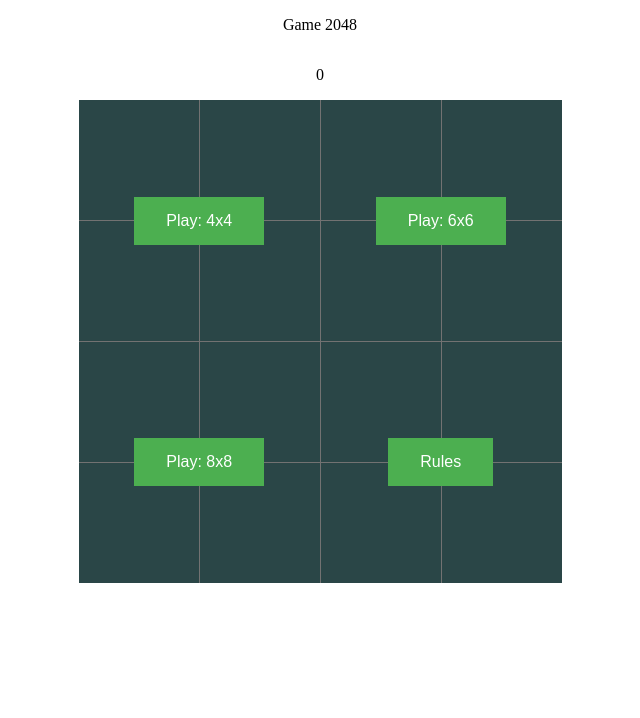
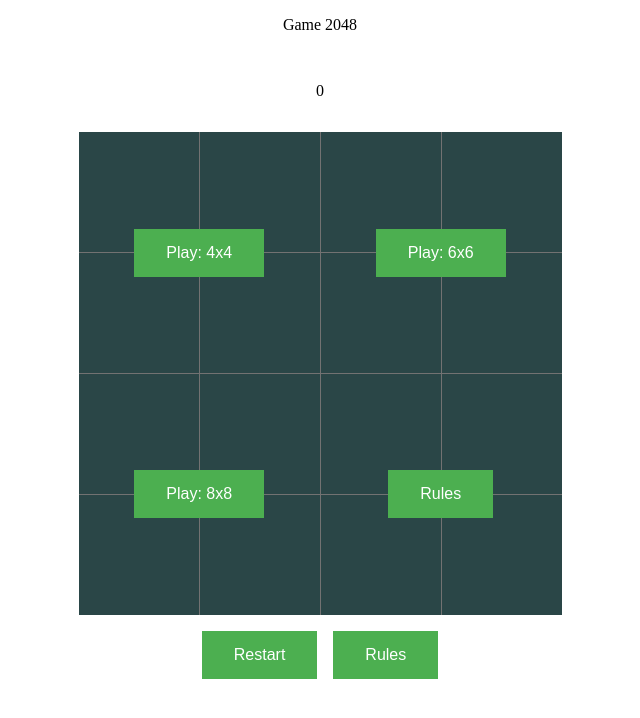
Before and after one commit to rhnh/2048v2, a website built with Vite: page index.html in a window 1280 px wide. Shown: the whole page, without its empty margins (320-960 px from the left). Built offline with nearby package versions, Linux system fonts and the light colour scheme.

Commit message:
pre-live

```diff
--- a/src/main.ts
+++ b/src/main.ts
@@ -24,10 +24,10 @@ const button = createStartButton({
   cells,
   messageBoard,
 })
-const area4 = createElement("div")("start-buttons-area")
-const area6 = createElement("div")("start-buttons-area")
-const area8 = createElement("div")("start-buttons-area")
-const detailArea = createElement("div")("start-buttons-area")
+const area4 = createElement("section")("start-buttons-area")
+const area6 = createElement("section")("start-buttons-area")
+const area8 = createElement("section")("start-buttons-area")
+const detailArea = createElement("section")("start-buttons-area")
 const container = createElement("article")("container")
 const btnDetails = createElement("button")("button")
 const title = createElement("p")("title")
@@ -97,4 +97,22 @@ document.body.appendChild(container)
 container.appendChild(messageBoard)
 renderScore(messageBoard)
 container.appendChild(board)
+const restartBtn = createElement("button")("btn-restart")
+restartBtn.addEventListener("click", () => {
+  window.location.reload()
+})
+const end = createElement("article")("end")
+const ruleEnd = createElement("button")("rules-end")
+ruleEnd.addEventListener("click", () => {
+  clearBoard(initialBoard)
+  initialBoard.classList.remove("initials")
+  initialBoard.classList.add("initials-close")
+  initialBoard.appendChild(closeDetail)
+  initialBoard.appendChild(p)
+})
+ruleEnd.innerHTML = "Rules"
+end.append(restartBtn, ruleEnd)
+restartBtn.innerHTML = "Restart"
+container.appendChild(end)
+
 render({ board, cells })
--- a/src/style.css
+++ b/src/style.css
@@ -17,6 +17,12 @@ body {
   align-items: center;
   margin: auto;
   position: relative;
+  gap: 1em;
+}
+
+.end {
+  display: flex;
+  gap: 1em;
 }
 
 /* .board {
@@ -114,8 +120,8 @@ body {
 .initials-close {
   position: absolute;
   width: 100%;
+  background-color: rgba(0, 0, 0, 0.553);
   height: 100%;
-  background-color: rgba(0, 0, 0, 0.553);
 }
 
 .start-buttons-area {
--- a/src/utils/tools.ts
+++ b/src/utils/tools.ts
@@ -122,7 +122,7 @@ export function render({
 }) {
   cells.map((row) => {
     row.map((column) => {
-      const cell = document.createElement("div")
+      const cell = document.createElement("section")
       cell.innerText = `${column}`
       const digit: string = `digit-${String(column).length}`
       cell.className = `box ${digit}`
```
